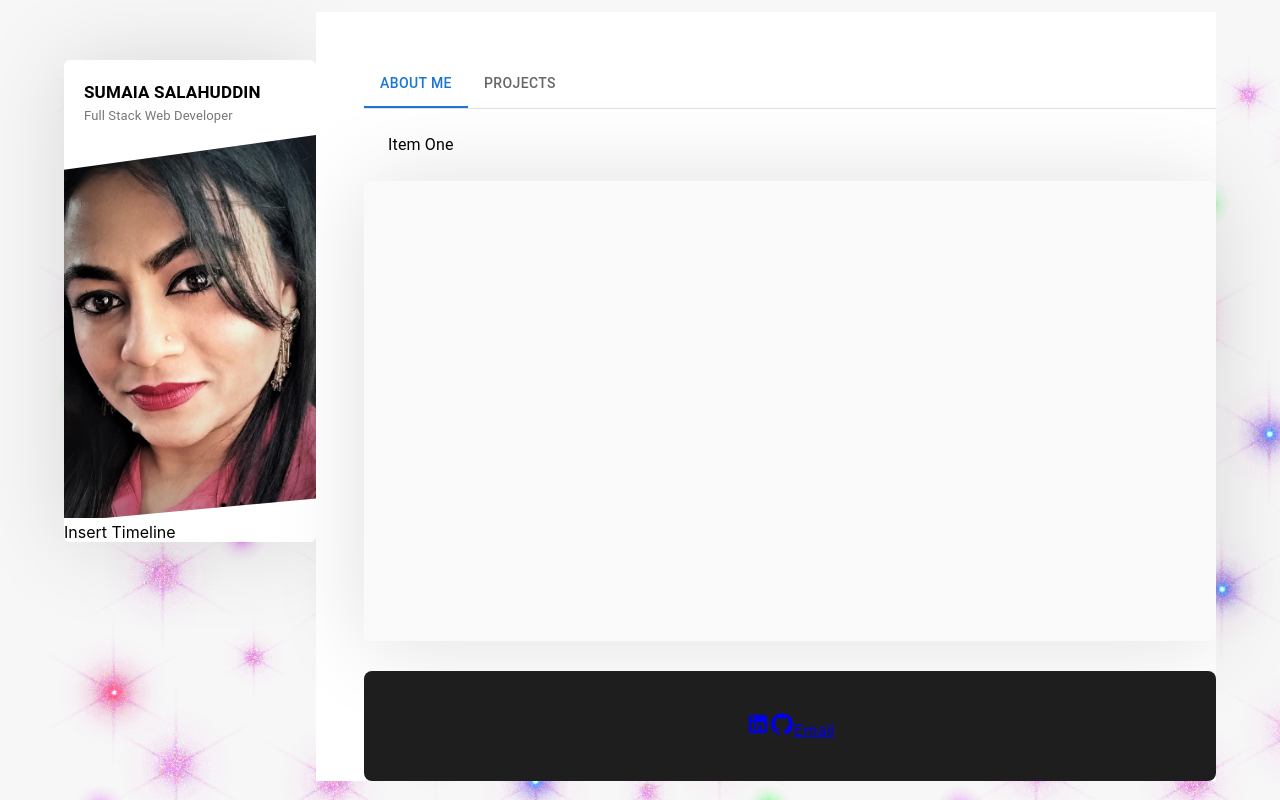
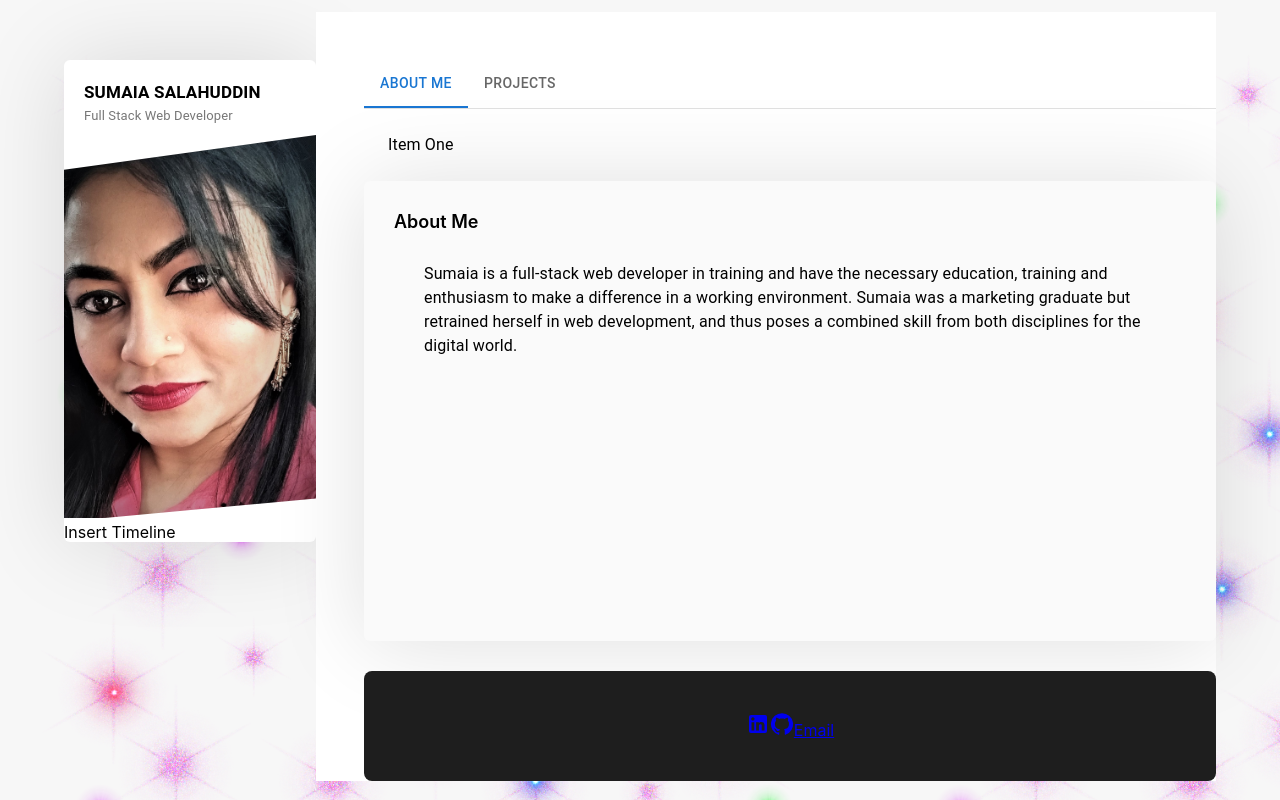
Before and after one commit to SumaiaSorna/react-portfolio, a React (Create React App) app: page / in a window 1280 px wide. Built offline with nearby package versions, Linux system fonts and the light colour scheme.

Commit message:
styled about me

```diff
--- a/src/pages/AboutMe/AboutMe.css
+++ b/src/pages/AboutMe/AboutMe.css
@@ -0,0 +1,26 @@
+.section-title {
+  font-size: 18px;
+  font-weight: 600;
+  position: relative;
+  margin: 0;
+}
+
+/* .section-title {
+  font-size: 18px;
+  font-weight: 600;
+  position: relative;
+  margin: 0;
+} */
+
+/* .section-title span {
+  position: relative;
+  height: 7px;
+  width: 100%;
+  bottom: 0;
+  opacity: 0.4;
+  left: 0;
+} */
+
+.section-text {
+  padding: 30px;
+}
--- a/src/pages/AboutMe/index.js
+++ b/src/pages/AboutMe/index.js
@@ -1,8 +1,30 @@
 import React from "react";
-import { Grid } from "@mui/material";
+import { Grid, Typography } from "@mui/material";
 
 import "./AboutMe.css";
 
 export const AboutMe = () => {
-  return <Grid container className=""></Grid>;
+  return (
+    <>
+      {/* AboutMe */}
+      <Grid container className="section">
+        <Grid item>
+          <span></span>
+          <h6 className="section-title">About Me</h6>
+        </Grid>
+        <Grid item xs={12}>
+          <Typography className="section-text">
+            Sumaia is a full-stack web developer in training and have the
+            necessary education, training and enthusiasm to make a difference in
+            a working environment. Sumaia was a marketing graduate but retrained
+            herself in web development, and thus poses a combined skill from
+            both disciplines for the digital world.
+          </Typography>
+        </Grid>
+      </Grid>
+
+      {/* Skills */}
+      <Grid container className="section"></Grid>
+    </>
+  );
 };
```
Also changed, not shown: src/App.css (+12 -1 lines).
